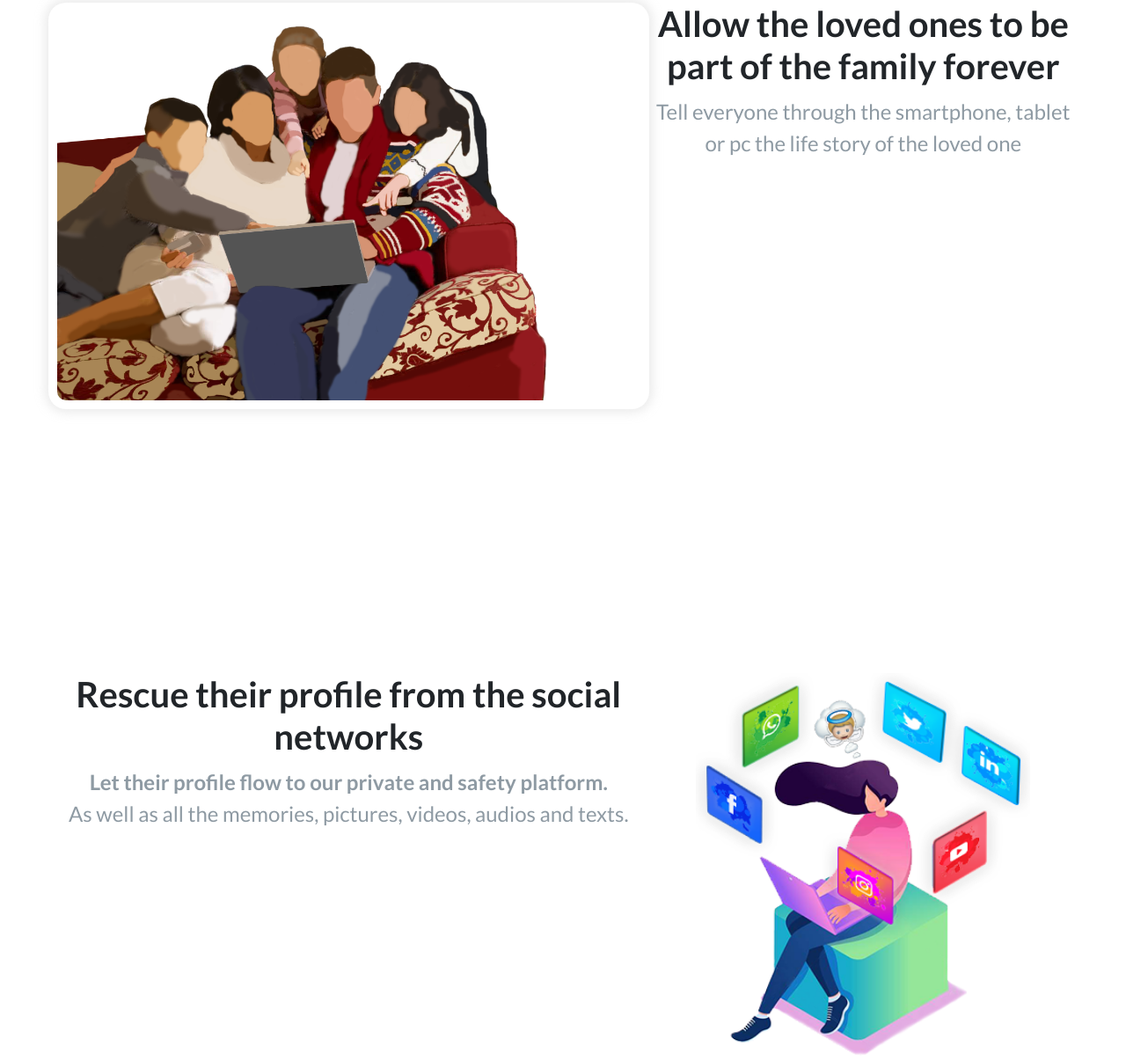
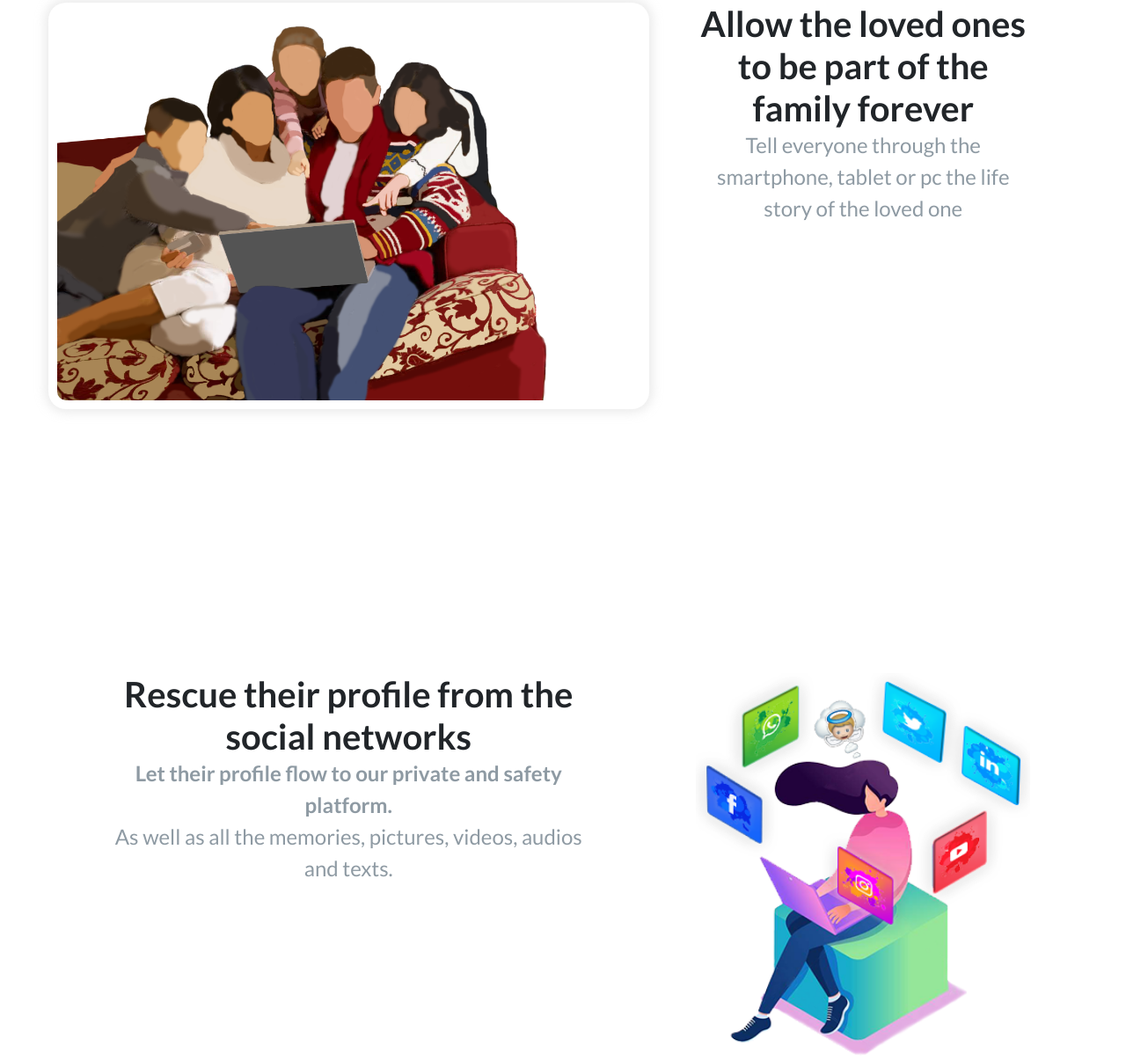
Before and after one commit to andreseloysv/digystar, a website: page src/index.html in a window 1280 px wide. Shown: the part 1097-2304 px from the top of the page at 88% size. Drawn offline with nearby package versions, Linux system fonts and the light colour scheme.

Commit message:
Fix features margin and question sintaxis

```diff
--- a/src/css/style/customStyle.css
+++ b/src/css/style/customStyle.css
@@ -332,6 +332,13 @@ p {
 
 .feature-title-text{
   font-weight: bold;
+  max-width: 100%;
+  margin: auto;
+}
+
+.feature-text{
+  max-width: 100%;
+  margin: auto;
 }
 
 .coming-soon-title-text{
@@ -635,6 +642,13 @@ End Arrow Icon
   #containerInputEmail{
     padding: 200px 0 200px 0;
   }
+  .feature-title-text{
+    max-width: 80%;
+  }
+
+  .feature-text{
+    max-width: 80%;
+  }
   .feature-sub-text{
     margin: 20px auto auto auto;
     max-width: 600px;
--- a/src/index.html
+++ b/src/index.html
@@ -77,7 +77,7 @@
             <h2 class="feature-title-text">
               Allow the loved ones to be part of the family forever
             </h2>
-            <p>
+            <p class="feature-text">
               Tell everyone through the smartphone, tablet or pc the life story of the loved one
             </p>
         </div>
@@ -92,7 +92,7 @@
             <h2 class="feature-title-text">
               Rescue their profile from the social networks
             </h2>
-            <p class="">
+            <p class="feature-text">
               <strong>Let their profile flow to our private and safety platform.</strong><br>
               As well as all the memories, pictures, videos, audios and texts.
             </p>
@@ -109,7 +109,7 @@
             <h2 class="text-center feature-title-text">
               It will be possible to honor the loved ones
             </h2>
-            <p class="text-center feature-sub-text">
+            <p class="text-center feature-sub-text feature-text">
                 Imagine the whole family and friends in a private group honor the love ones.
             </p>
             <img class="place-of-honor" src="img/videoPoster.png" alt="place of honor">
@@ -218,7 +218,7 @@
                 <span class="left-bar"></span>
                 <span class="right-bar"></span>
               </a>
-              <span class="faq-question">Where will be located my information?</span>
+              <span class="faq-question">Where will my information be located?</span>
             </button>
             <div class="panel">
               <p>We use only servers in europe.<br>
```
